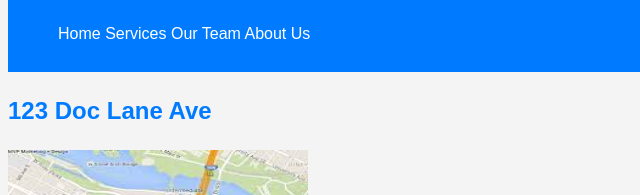
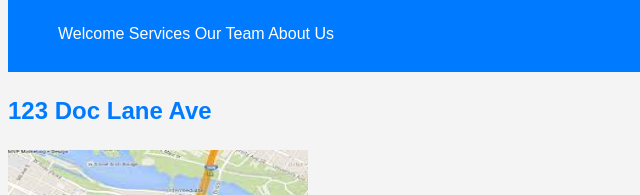
Before and after one commit to pvsharma123/362, a plain HTML site: page contact.html in a window 1280 px wide. Shown: the part 221-416 px from the top of the page, 0-640 px from the left. Drawn offline with Linux system fonts and the light colour scheme.

Commit message:
Update contact.html

```diff
--- a/contact.html
+++ b/contact.html
@@ -23,7 +23,7 @@
         <img src="clinic_logo.png" width="100" height="200" alt="Clinic Logo">
         <nav>
             <ul>
-                <a href="index.html">Home</a>
+                <a href="index.html">Welcome</a>
                 <a href="services.html">Services</a>
                 <a href="team.html">Our Team</a>
                 <a href="index.html">About Us</a>
```
